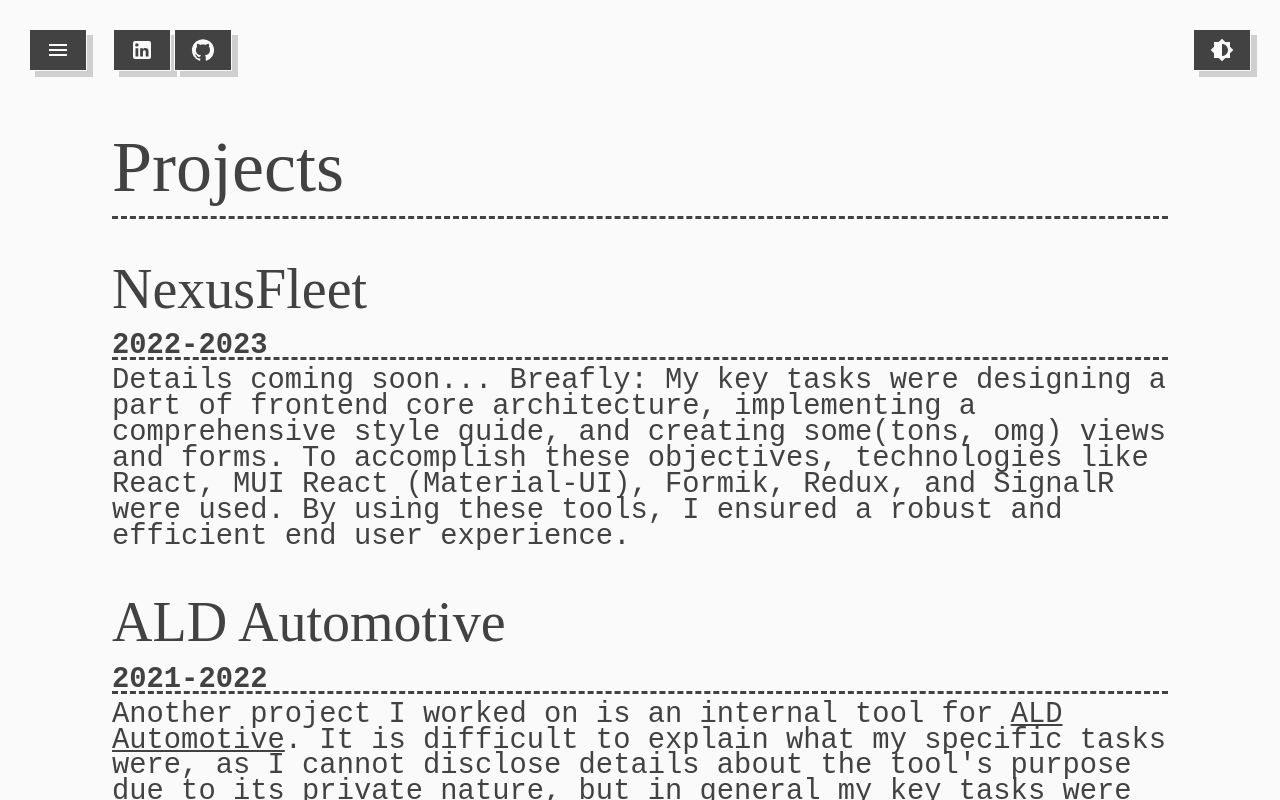
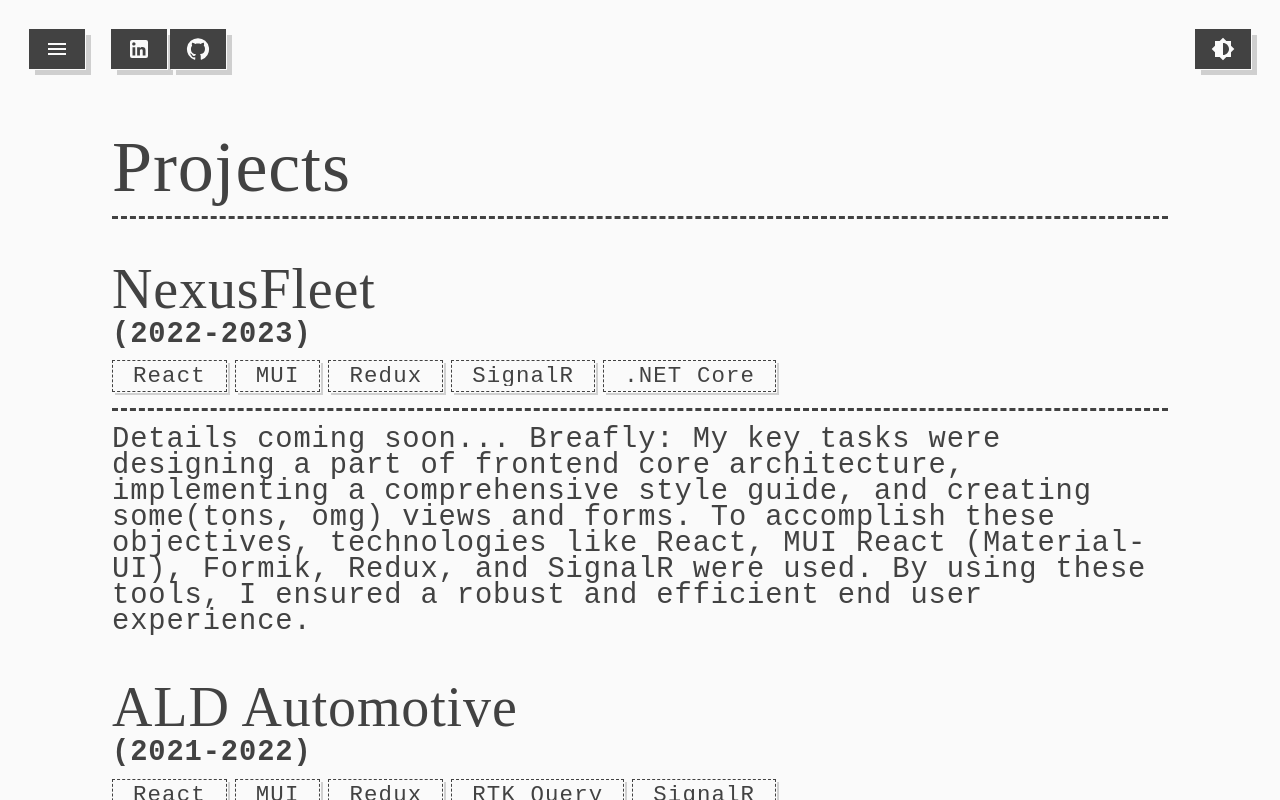
Before and after one commit to nfjdu/nfjdu.github.io, a React (Vite) app: page /projects in a window 1280 px wide. Built offline with nearby package versions, Linux system fonts and the light colour scheme; a small style sheet from the web is missing.

Commit message:
some prettify

```diff
--- a/src/components/ProjectImage/index.tsx
+++ b/src/components/ProjectImage/index.tsx
@@ -9,7 +9,7 @@ const ProjectImage = ({ src, alt }: Props) => {
   return (
     <Box
       sx={{
-        mt: 3,
+        mt: 1,
         ml: "auto",
         mr: "auto",
         width: { xs: "100%", lg: "70%" },
--- /dev/null
+++ b/src/components/Tag/index.tsx
@@ -0,0 +1,11 @@
+import { ChipProps, Chip } from "@mui/material";
+
+interface Props extends ChipProps {
+  text: string;
+}
+
+const Tag = ({ text }: Props) => {
+  return <Chip label={text} />;
+};
+
+export default Tag;
--- a/src/pages/Projects/index.tsx
+++ b/src/pages/Projects/index.tsx
@@ -1,17 +1,45 @@
-import { Link, Typography } from "@mui/material";
+import { Stack, Link, Typography } from "@mui/material";
 import HeadingWithDivider from "../../components/HeadingWithDivider";
 import DashedDivider from "../../components/DashedDivider";
 import ProjectImage from "../../components/ProjectImage";
 import TypographyNoMargin from "../../components/TypographyNoMargin";
+import Tag from "../../components/Tag";
+
+interface Props {
+  title: string;
+  dates: string;
+  tags: string[];
+}
+
+const ProjectHeader = ({ title, dates, tags }: Props) => {
+  return (
+    <>
+      <Typography variant='h2' sx={{ mb: 0 }}>
+        {title}
+      </Typography>
+      <TypographyNoMargin variant='subtitle1' sx={{ mb: 0.8 }}>
+        {`(${dates})`}
+      </TypographyNoMargin>
+      <Stack direction='row' sx={{ flexWrap: "wrap", mt: 1 }} gap={1}>
+        {tags.map((tag) => (
+          <Tag key={tag} text={tag} />
+        ))}
+      </Stack>
+      <DashedDivider sx={{ my: 2 }} />
+    </>
+  );
+};
 
 const ProjectsPage = () => {
   return (
     <>
       <HeadingWithDivider variant='h1'>Projects</HeadingWithDivider>
 
-      <Typography variant='h2'>NexusFleet</Typography>
-      <TypographyNoMargin variant='subtitle1'>2022-2023</TypographyNoMargin>
-      <DashedDivider sx={{ mb: 1 }} />
+      <ProjectHeader
+        title='NexusFleet'
+        dates='2022-2023'
+        tags={["React", "MUI", "Redux", "SignalR", ".NET Core"]}
+      />
       <Typography>
         Details coming soon... Breafly: My key tasks were designing a part of frontend core
         architecture, implementing a comprehensive style guide, and creating some(tons, omg) views
@@ -20,9 +48,11 @@ const ProjectsPage = () => {
         end user experience.
       </Typography>
 
-      <Typography variant='h2'>ALD Automotive</Typography>
-      <TypographyNoMargin variant='subtitle1'>2021-2022</TypographyNoMargin>
-      <DashedDivider sx={{ mb: 1 }} />
+      <ProjectHeader
+        title='ALD Automotive'
+        dates='2021-2022'
+        tags={["React", "MUI", "Redux", "RTK Query", "SignalR"]}
+      />
       <Typography>
         Another project I worked on is an internal tool for{" "}
         <Link target='_blank' href='https://www.aldautomotive.com/'>
@@ -47,9 +77,11 @@ const ProjectsPage = () => {
         Picture 1. Very informative screenshot of ALD Automotive internal tool application =)
       </Typography>
 
-      <Typography variant='h2'>Seequre</Typography>
-      <TypographyNoMargin variant='subtitle1'>2019-2021</TypographyNoMargin>
-      <DashedDivider sx={{ mb: 1 }} />
+      <ProjectHeader
+        title='Seequre'
+        dates='2019-2021'
+        tags={["React", "SCSS", "Redux", "SignalR", "SocketIO", "Mediasoup"]}
+      />
       <Typography>
         I had the privilege of working on an exciting project involving the development of a video
         communication system, named{" "}
@@ -88,9 +120,11 @@ const ProjectsPage = () => {
         Picture 2. Screenshot of Seequre №2
       </Typography>
 
-      <Typography variant='h2'>Company internal management tool</Typography>
-      <Typography variant='subtitle1'>2018-2019</Typography>
-      <DashedDivider sx={{ mb: 1 }} />
+      <ProjectHeader
+        title='Company internal management tool'
+        dates='2018-2019'
+        tags={["React", "SCSS", "Redux", "SignalR", ".NET Framework"]}
+      />
       <Typography>
         I was involved in the development of an internal system for a company, focusing on project
         documentation, estimates, and plans. This platform streamlined project management processes,
--- a/src/pages/Root/index.tsx
+++ b/src/pages/Root/index.tsx
@@ -121,6 +121,13 @@ const RootPage = () => {
             <NavLink
               typographyVariant='h2'
               paddingMultiplier={1}
+              to='/styleguide/tags'
+              text='Tags'
+              onClick={() => setIsMenuOpened(false)}
+            />
+            <NavLink
+              typographyVariant='h2'
+              paddingMultiplier={1}
               to='/styleguide/typography'
               text='Typography'
               onClick={() => setIsMenuOpened(false)}
--- /dev/null
+++ b/src/pages/Styleguide/Tags/index.tsx
@@ -0,0 +1,20 @@
+import { Stack } from "@mui/material";
+import HeadingWithDivider from "../../../components/HeadingWithDivider";
+import TypographyNoMargin from "../../../components/TypographyNoMargin";
+import Tag from "../../../components/Tag";
+
+const TagsPage = () => {
+  return (
+    <>
+      <HeadingWithDivider variant='h2'>Tags</HeadingWithDivider>
+      <Stack spacing={2}>
+        <Stack direction='row' sx={{ alignItems: "center" }} spacing={2}>
+          <TypographyNoMargin>Default tag:</TypographyNoMargin>
+          <Tag text='Lorem ipsum' />
+        </Stack>
+      </Stack>
+    </>
+  );
+};
+
+export default TagsPage;
--- a/src/routes/index.tsx
+++ b/src/routes/index.tsx
@@ -10,6 +10,7 @@ import TypographyPage from "../pages/Styleguide/Typography";
 import ProjectsPage from "../pages/Projects";
 import ContactsPage from "../pages/Contacts";
 import DividersPage from "../pages/Styleguide/Dividers";
+import TagsPage from "../pages/Styleguide/Tags";
 
 export const routes = [
   {
@@ -28,6 +29,7 @@ export const routes = [
           { path: "colors", element: <ColorsPage /> },
           { path: "dividers", element: <DividersPage /> },
           { path: "icons", element: <IconsPage /> },
+          { path: "tags", element: <TagsPage /> },
           { path: "typography", element: <TypographyPage /> },
         ],
       },
--- a/src/themes/themes.ts
+++ b/src/themes/themes.ts
@@ -112,6 +112,7 @@ const baseOptions: ThemeOptions = {
       },
       lineHeight: 0.9,
       marginBottom: "0.6em",
+      letterSpacing: "0.03em",
     },
     body2: {
       fontSize: "1.6rem",
@@ -120,6 +121,7 @@ const baseOptions: ThemeOptions = {
       },
       lineHeight: 1,
       marginBottom: "0.3em",
+      letterSpacing: "0.04em",
     },
     button: {
       fontSize: "1.4rem",
@@ -135,6 +137,8 @@ const baseOptions: ThemeOptions = {
         fontSize: "1.3rem",
       },
       marginTop: "0.2em",
+      marginBottom: "0.4em",
+      letterSpacing: "0.04em",
     },
     overline: {},
   },
@@ -189,8 +193,7 @@ const baseOptions: ThemeOptions = {
         root: ({ theme }) => ({
           color: theme.palette.menuBackground.contrastText,
           background: theme.palette.primary.main,
-          border: `1px solid ${theme.palette.background.paper}`,
-          boxShadow: theme.shadows[1],
+          boxShadow: theme.shadows[2],
           borderRadius: theme.shape.borderRadius,
           paddingRight: theme.spacing(2),
           paddingLeft: theme.spacing(2),
@@ -223,8 +226,7 @@ const baseOptions: ThemeOptions = {
         root: ({ theme }) => ({
           color: theme.palette.menuBackground.contrastText,
           background: theme.palette.primary.main,
-          border: `1px solid ${theme.palette.background.paper}`,
-          boxShadow: theme.shadows[1],
+          boxShadow: theme.shadows[2],
           borderRadius: theme.shape.borderRadius,
           paddingRight: theme.spacing(2),
           paddingLeft: theme.spacing(2),
@@ -250,6 +252,21 @@ const baseOptions: ThemeOptions = {
         root: ({ theme }) => ({
           textDecorationColor: theme.palette.text.primary,
           cursor: "url('/Link select.cur'), auto",
+        }),
+      },
+    },
+    MuiChip: {
+      styleOverrides: {
+        root: ({ theme }) => ({
+          color: theme.palette.primary.main,
+          background: theme.palette.background.paper,
+          border: `1px dashed ${theme.palette.primary.main}`,
+          boxShadow: theme.shadows[1],
+          borderRadius: theme.shape.borderRadius,
+          paddingRight: theme.spacing(1),
+          paddingLeft: theme.spacing(1),
+          fontSize: "1.4rem",
+          letterSpacing: "0.05em",
         }),
       },
     },
@@ -290,8 +307,8 @@ const lightThemeOptions: ThemeOptions = {
   },
   shadows: [
     "none",
-    "6px 6px 0px rgba(82, 82, 82, 0.25)",
-    "",
+    "1px 1px 0px #fafafa, 3px 3px 0px rgba(82, 82, 82, 0.25)",
+    "1px 1px 0px #fafafa, 6px 6px 0px rgba(82, 82, 82, 0.25)",
     "",
     "",
     "",
@@ -351,8 +368,8 @@ const darkThemeOptions: ThemeOptions = {
   },
   shadows: [
     "none",
-    "6px 6px 0px rgba(255, 255, 255, 0.15)",
-    "",
+    "1px 1px 0px #424242, 3px 3px 0px rgba(255, 255, 255, 0.15)",
+    "1px 1px 0px #424242, 6px 6px 0px rgba(255, 255, 255, 0.15)",
     "",
     "",
     "",
```
